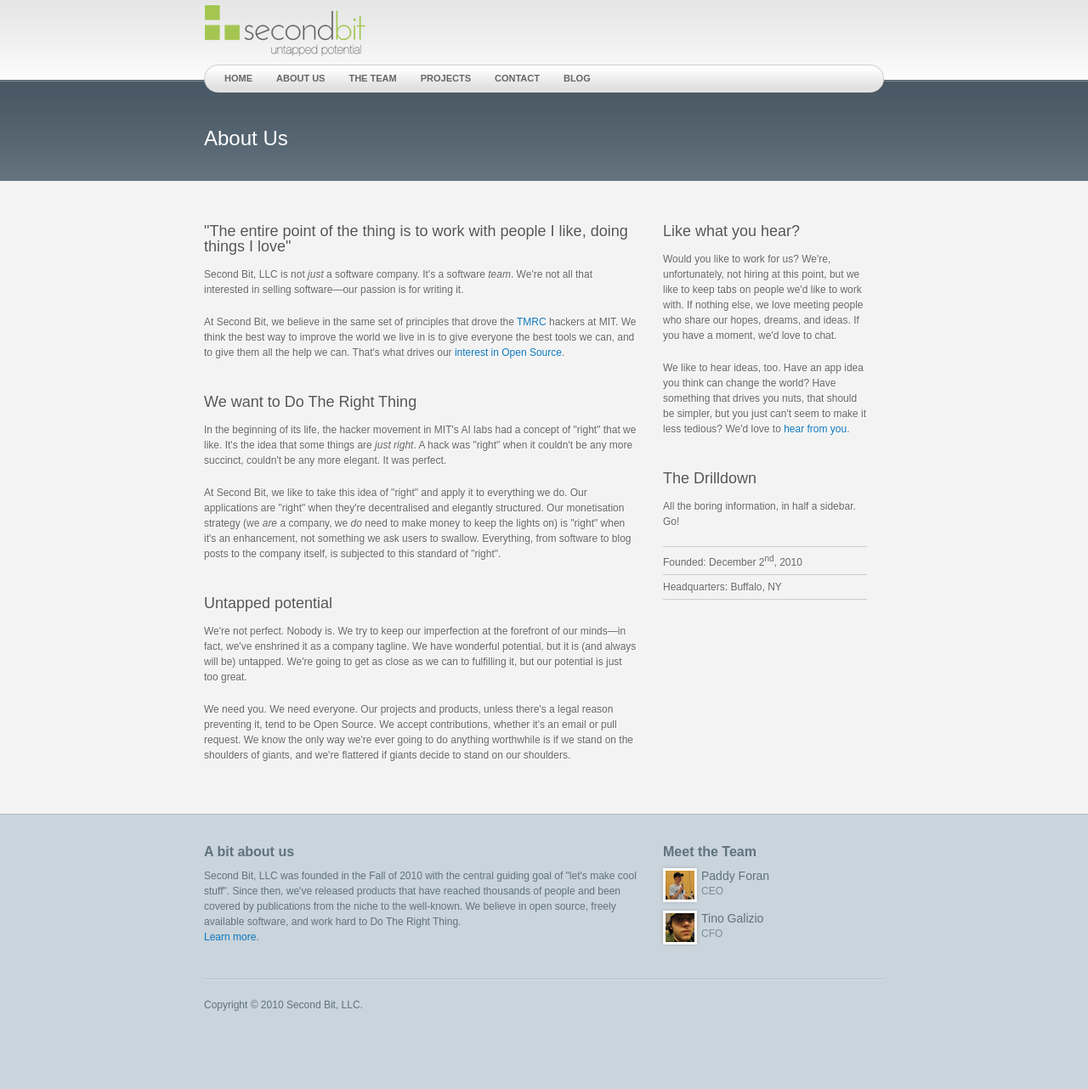
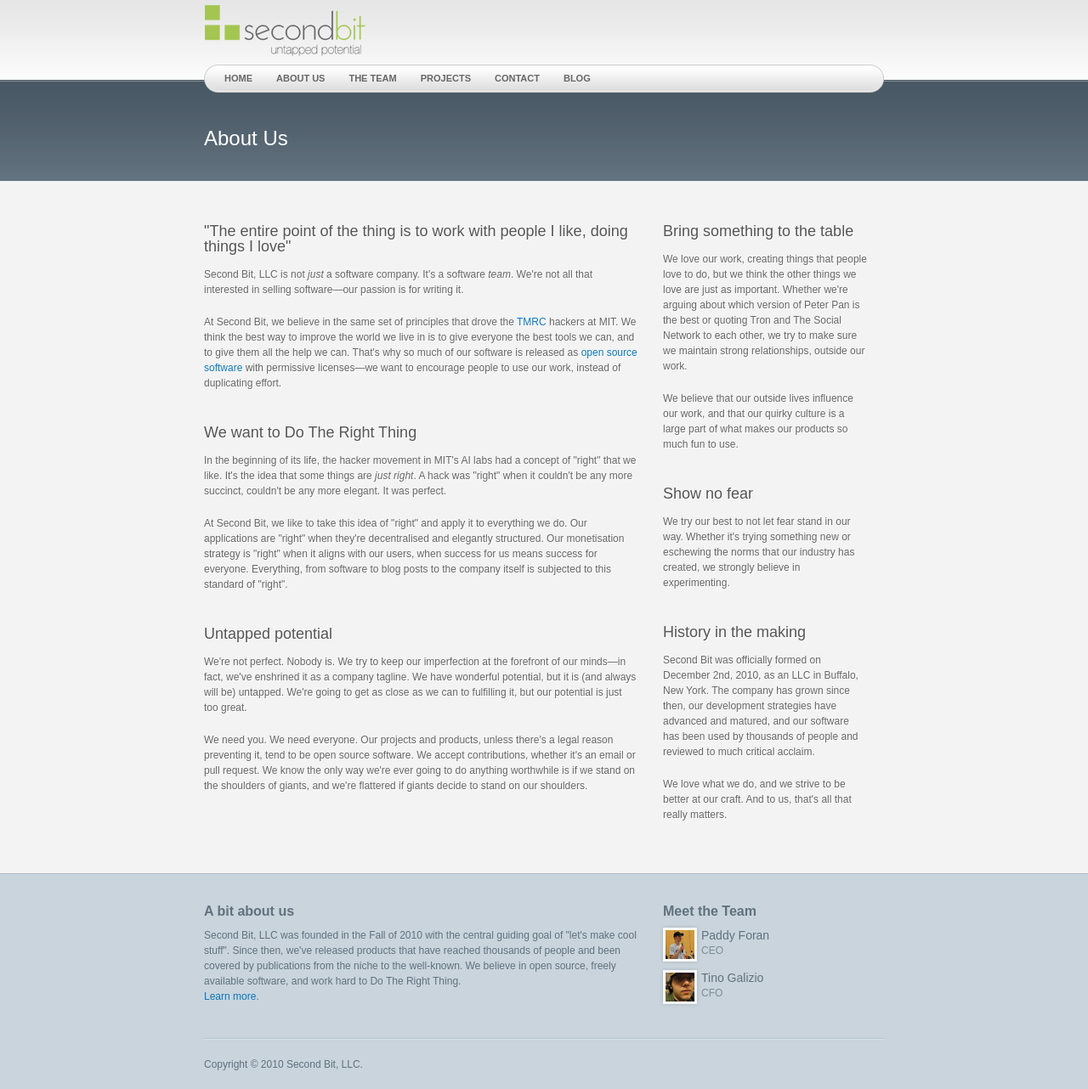
Before and after one commit to secondbit/secondbit.github.com, a Jekyll site: the page built from about/index.html, in a window 1280 px wide. Shown: the whole page at 85% size. Built offline with Jekyll 4.4.1, drawn with Linux system fonts in a browser that asks for light colours; before the commit the page ends 1212 px from its top, so only the background shows below that.

Commit message:
Updated about page text slightly.

```diff
--- a/about/index.html
+++ b/about/index.html
@@ -1,35 +1,35 @@
 ---
 layout: default
 title: About Us
-sidebar: "<h2>Like what you hear?</h2>
+sidebar: "<h2>Bring something to the table</h2>
 
-<p>Would you like to work for us? We're, unfortunately, not hiring at this point, but we like to keep tabs on people we'd <em>like</em> to work with. If nothing else, we love meeting people who share our hopes, dreams, and ideas. If you have a moment, we'd love to chat.</p>
+<p>We love our work, creating things that people love to do, but we think the other things we love are just as important. Whether we're arguing about which version of <em>Peter Pan</em> is the best or quoting <em>Tron</em> and <em>The Social Network</em> to each other, we try to make sure we maintain strong relationships, outside our work.</p>
 
-<p>We like to hear ideas, too. Have an app idea you think can change the world? Have something that drives you nuts, that should be simpler, but you just can't seem to make it less tedious? We'd love to <a href=\"/contact\" title=\"Contact Us\">hear from you</a>.</p>
+<p>We believe that our outside lives influence our work, and that our quirky culture is a large part of what makes our products so much fun to use.</p>
 
-<h2>The Drilldown</h2>
+<h2>Show no fear</h2>
 
-<p>All the boring information, in half a sidebar. Go!</p>
+<p>We try our best to not let fear stand in our way. Whether it's trying something new or eschewing the norms that our industry has created, we strongly believe in experimenting.</p>
 
-<ul>
-<li>Founded: December 2<sup>nd</sup>, 2010</li>
-<li>Headquarters: Buffalo, NY</li>
-</ul>"
+<h2>History in the making</h2>
+<p>Second Bit was officially formed on December 2nd, 2010, as an LLC in Buffalo, New York. The company has grown since then, our development strategies have advanced and matured, and our software has been used by thousands of people and reviewed to much critical acclaim.</p>
+
+<p>We love what we do, and we strive to be better at our craft. And to us, that's all that really matters.</p>"
 ---
 <h2>"The entire point of the thing is to work with people I like, doing things I love"</h2>
 
 <p>Second Bit, LLC is not <i>just</i> a software company. It's a software <i>team</i>. We're not all that interested in selling software&mdash;our passion is for writing it.</p>
 
-<p>At Second Bit, we believe in the same set of principles that drove the <a href="http://en.wikipedia.org/wiki/Tech_Model_Railroad_Club" title="MIT Tech Model Railroad Club on Wikipedia">TMRC</a> hackers at MIT. We think the best way to improve the world we live in is to give everyone the best tools we can, and to give them all the help we can. That's what drives our <a href="/services/opensource" title="Open Source projects on Second Bit">interest in Open Source</a>.</p>
+<p>At Second Bit, we believe in the same set of principles that drove the <a href="http://en.wikipedia.org/wiki/Tech_Model_Railroad_Club" title="MIT Tech Model Railroad Club on Wikipedia">TMRC</a> hackers at MIT. We think the best way to improve the world we live in is to give everyone the best tools we can, and to give them all the help we can. That's why so much of our software is released as <a href="https://www.github.com/secondbit" title="Second Bit on Github">open source software</a> with permissive licenses&mdash;we want to encourage people to use our work, instead of duplicating effort.</p>
 
 <h2>We want to Do The Right Thing</h2>
 
 <p>In the beginning of its life, the hacker movement in MIT's AI labs had a concept of "right" that we like. It's the idea that some things are <i>just right</i>. A hack was "right" when it couldn't be any more succinct, couldn't be any more elegant. It was perfect.</p>
 
-<p>At Second Bit, we like to take this idea of "right" and apply it to everything we do. Our applications are "right" when they're decentralised and elegantly structured. Our monetisation strategy (we <i>are</i> a company, we <i>do</i> need to make money to keep the lights on) is "right" when it's an enhancement, not something we ask users to swallow. Everything, from software to blog posts to the company itself, is subjected to this standard of "right".</p>
+<p>At Second Bit, we like to take this idea of "right" and apply it to everything we do. Our applications are "right" when they're decentralised and elegantly structured. Our monetisation strategy is "right" when it aligns with our users, when success for us means success for everyone. Everything, from software to blog posts to the company itself is subjected to this standard of "right".</p>
 
 <h2>Untapped potential</h2>
 
 <p>We're not perfect. Nobody is. We try to keep our imperfection at the forefront of our minds—in fact, we've enshrined it as a company tagline. We have wonderful potential, but it is (and always will be) untapped. We're going to get as close as we can to fulfilling it, but our potential is just too great.</p>
 
-<p>We need you. We need everyone. Our projects and products, unless there's a legal reason preventing it, tend to be Open Source. We accept contributions, whether it's an email or pull request. We know the only way we're ever going to do anything worthwhile is if we stand on the shoulders of giants, and we're flattered if giants decide to stand on our shoulders.</p>
+<p>We need you. We need everyone. Our projects and products, unless there's a legal reason preventing it, tend to be open source software. We accept contributions, whether it's an email or pull request. We know the only way we're ever going to do anything worthwhile is if we stand on the shoulders of giants, and we're flattered if giants decide to stand on our shoulders.</p>
```
